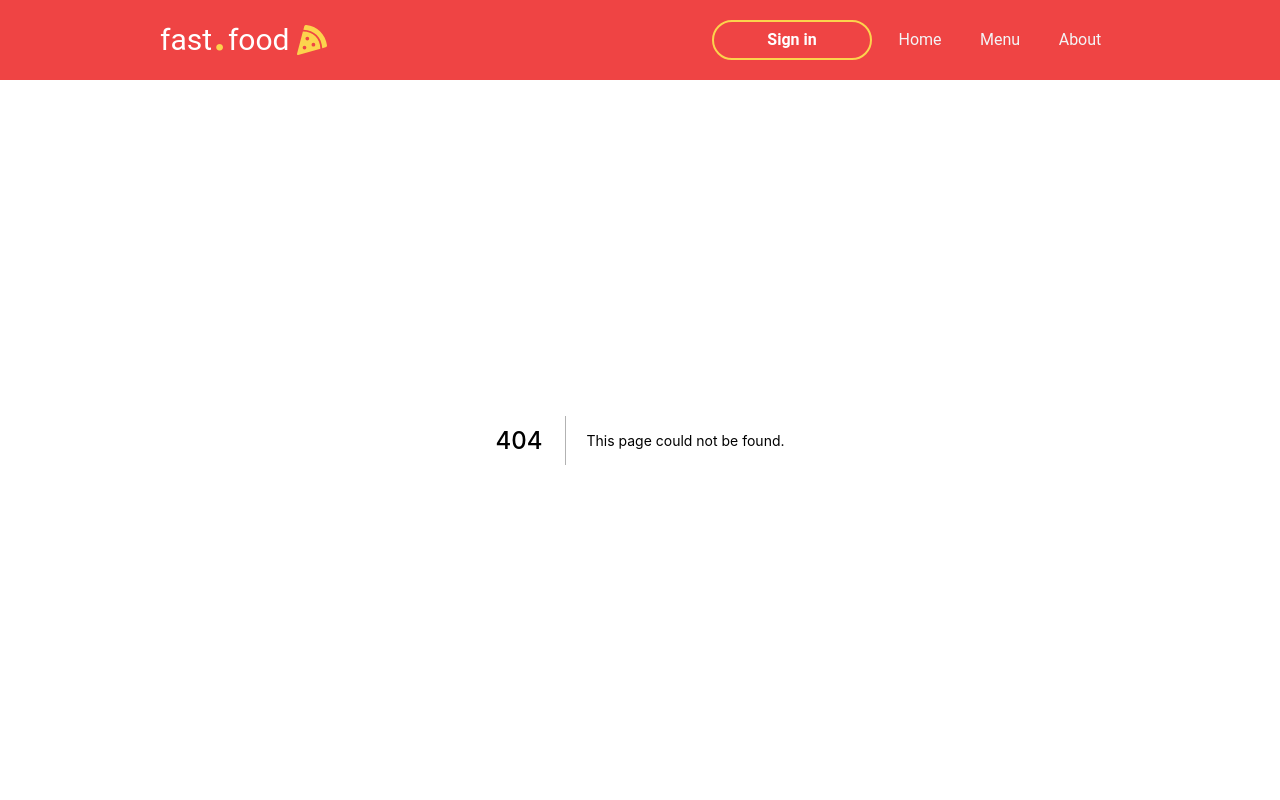
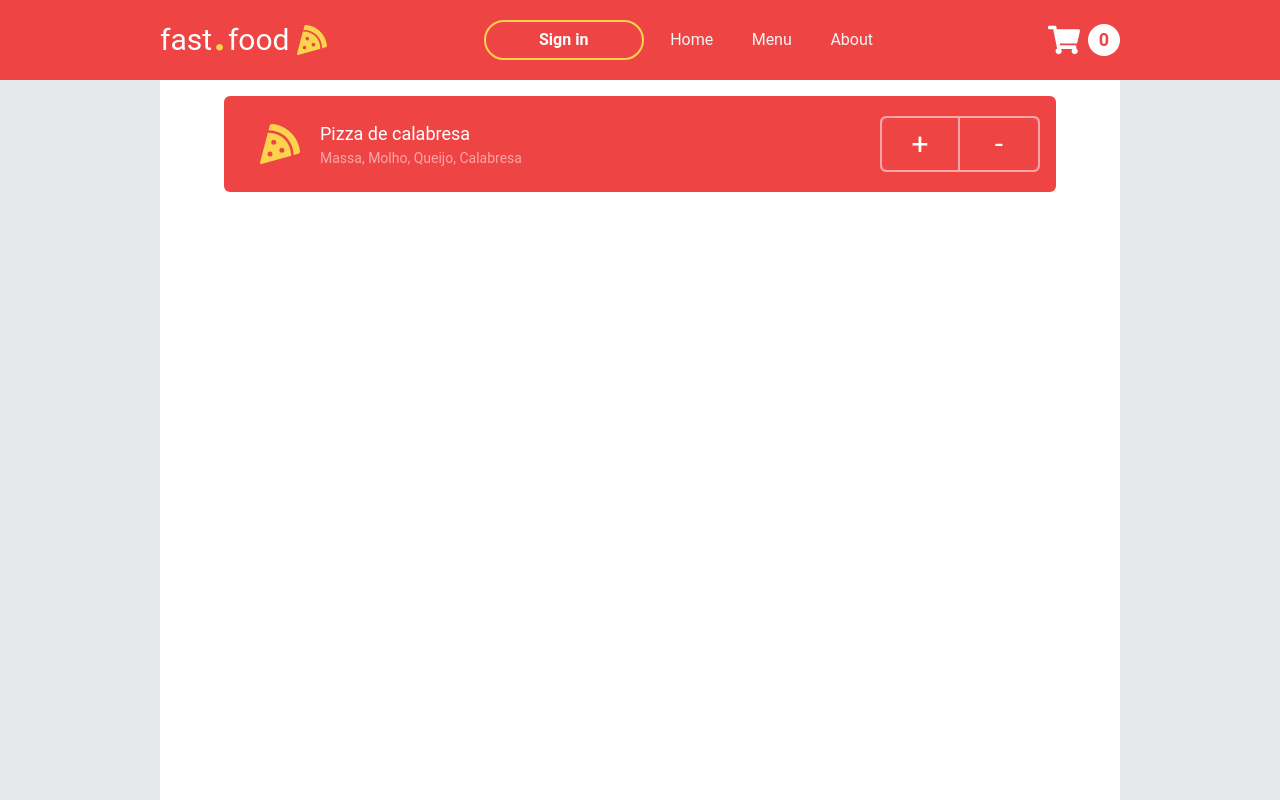
Before and after one commit to palenquer/emoji.food, a Next.js app: page /menu in a window 1280 px wide. Before the commit this address had no page. Built offline with nearby package versions, Linux system fonts and the light colour scheme.

Commit message:
added menu page and cart layout

```diff
--- a/package.json
+++ b/package.json
@@ -12,6 +12,7 @@
     "react": "^17.0.2",
     "react-dom": "^17.0.2",
     "react-icons": "^4.2.0",
+    "tailwind-scrollbar-hide": "^1.0.3",
     "typescript": "^4.3.5"
   },
   "devDependencies": {
--- a/src/components/Header/Nav.tsx
+++ b/src/components/Header/Nav.tsx
@@ -1,5 +1,4 @@
 import Link from "next/link";
-import React from "react";
 
 export default function Nav() {
   return (
--- a/src/components/Header/index.tsx
+++ b/src/components/Header/index.tsx
@@ -2,6 +2,7 @@ import Link from "next/link";
 import SignInButton from "./SignInButton";
 import { FaPizzaSlice } from "react-icons/fa";
 import { HiMenuAlt3 } from "react-icons/hi";
+import { FaShoppingCart } from "react-icons/fa";
 import Nav from "./Nav";
 
 interface HeaderProps {
@@ -33,6 +34,14 @@ export function Header({ onClick }: HeaderProps) {
 
           <Nav />
         </div>
+
+        <button type="button" className="flex gap-2 items-center">
+          <FaShoppingCart className="w-8 h-8" />
+
+          <div className="bg-white w-8 h-8 rounded-full flex items-center justify-center">
+            <h3 className="text-red-500 font-bold">0</h3>
+          </div>
+        </button>
       </div>
     </header>
   );
--- /dev/null
+++ b/src/pages/menu.tsx
@@ -0,0 +1,44 @@
+import Head from "next/head";
+import { FaPizzaSlice } from "react-icons/fa";
+
+export default function menu() {
+  return (
+    <>
+      <Head>
+        <title>Home | fast.food</title>
+        <link rel="icon" href="/favicon.ico" />
+      </Head>
+
+      <main className="mx-auto container px-4 lg:px-40 flex flex-col flex-grow overflow-hidden">
+        <div className="bg-white flex flex-col md:flex-row h-full items-center p-4 md:px-16 justify-around">
+          <section className="h-full w-full flex-col overflow-y-auto grid grid-flow-row auto-rows-auto gap-4 scrollbar-hide">
+            <div className="h-60 md:h-24 w-full bg-red-500 rounded-md text-white p-4 flex flex-col md:flex-row items-center justify-between">
+              <div className="flex flex-col md:flex-row items-center justify-center w-auto mb-4 md:mb-0">
+                <div className="w-20 h-20 md:h-full flex items-center justify-center">
+                  <FaPizzaSlice className="w-10 h-10 text-yellow-300" />
+                </div>
+
+                <div>
+                  <h1 className="text-lg">Pizza de calabresa</h1>
+                  <h3 className="text-red-300 text-sm">
+                    Massa, Molho, Queijo, Calabresa
+                  </h3>
+                </div>
+              </div>
+
+              <div className="w-40 bg-red-400 h-14 rounded-md flex justify-between items-center border-2 border-red-300">
+                <button className="h-full w-20 bg-red-500 rounded-l-md text-3xl hover:bg-red-400 border-r-2 border-red-300">
+                  +
+                </button>
+
+                <button className="h-full w-20 bg-red-500 rounded-r-md text-3xl hover:bg-red-400">
+                  -
+                </button>
+              </div>
+            </div>
+          </section>
+        </div>
+      </main>
+    </>
+  );
+}
--- a/src/styles/tailwind-globals.css
+++ b/src/styles/tailwind-globals.css
@@ -24,7 +24,6 @@
   h3 {
     @apply text-lg;
   }
-
 }
 
 @tailwind components;
--- a/tailwind.config.js
+++ b/tailwind.config.js
@@ -13,5 +13,7 @@ module.exports = {
       fontWeight: ['hover', 'focus'],
     },
   },
-  plugins: [],
+  plugins: [
+    require('tailwind-scrollbar-hide')
+  ],
 }
```
Also changed, not shown: 1 other file (tests, documents, lock files or other folders).
